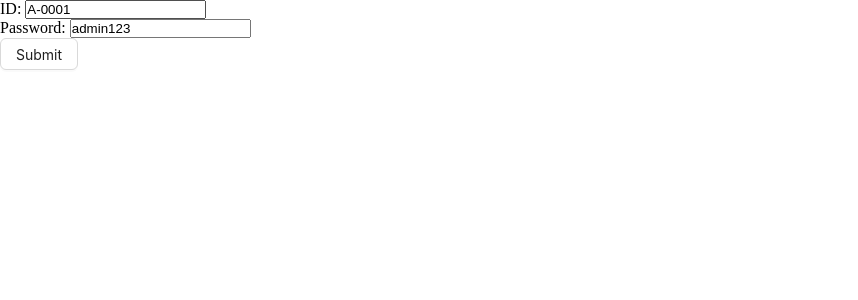
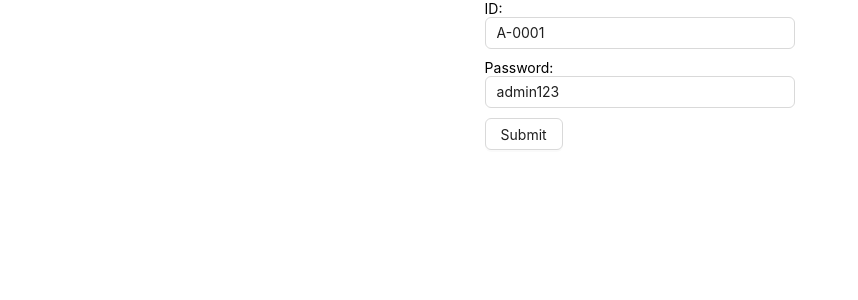
Before and after one commit to easakibahmad/university, a React (Vite) app: page /login in a window 1280 px wide. Shown: the top 300 px of the page, without its empty margins (0-858 px from the left). Built offline with nearby package versions, Linux system fonts and the light colour scheme.

Commit message:
authentication part done

```diff
--- /dev/null
+++ b/src/components/form/UForm.tsx
@@ -0,0 +1,31 @@
+import { ReactNode } from "react";
+import {
+  FieldValues,
+  FormProvider,
+  SubmitHandler,
+  useForm,
+} from "react-hook-form";
+
+type TFormConfig = {
+  defaultValues?: Record<string, any>;
+};
+type TFormProps = {
+  onSubmit: SubmitHandler<FieldValues>;
+  children: ReactNode;
+} & TFormConfig;
+
+const UForm = ({ children, onSubmit, defaultValues }: TFormProps) => {
+  const formDefaultConfig: TFormConfig = {};
+
+  if (defaultValues) {
+    formDefaultConfig["defaultValues"] = defaultValues;
+  }
+  const methods = useForm(formDefaultConfig);
+  return (
+    <FormProvider {...methods}>
+      <form onSubmit={methods.handleSubmit(onSubmit)}>{children}</form>
+    </FormProvider>
+  );
+};
+
+export default UForm;
--- /dev/null
+++ b/src/components/form/UInput.tsx
@@ -0,0 +1,29 @@
+import { Input } from "antd";
+import { Controller } from "react-hook-form";
+
+type TFormInputProps = {
+  type: string;
+  name: string;
+  label?: string;
+};
+const UInput = ({ type, name, label }: TFormInputProps) => {
+  //   const { register } = useFormContext();
+  return (
+    <>
+      {label && label}
+      <Controller
+        name={name}
+        render={({ field }) => (
+          <Input
+            style={{ marginBottom: "10px" }}
+            {...field}
+            type={type}
+            id={name}
+          />
+        )}
+      />
+    </>
+  );
+};
+
+export default UInput;
--- a/src/pages/Login.tsx
+++ b/src/pages/Login.tsx
@@ -1,4 +1,4 @@
-import { Button } from "antd";
+import { Button, Row } from "antd";
 import { FieldValues, useForm } from "react-hook-form";
 import { useLoginMutation } from "../redux/features/auth/authApi";
 import { useDispatch } from "react-redux";
@@ -6,22 +6,28 @@ import { TUser, setUser } from "../redux/features/auth/authSlice";
 import { verifyToken } from "../utils/verifyToken";
 import { useNavigate } from "react-router-dom";
 import { toast } from "sonner";
+import UForm from "../components/form/UForm";
+import UInput from "../components/form/UInput";
 
 const Login = () => {
   const dispatch = useDispatch();
   const navigate = useNavigate();
-  const { register, handleSubmit } = useForm({
-    defaultValues: {
-      id: "A-0001",
-      password: "admin123",
-    },
-  });
+  // const { register, handleSubmit } = useForm({
+  //   defaultValues: {
+  //     id: "A-0001",
+  //     password: "admin123",
+  //   },
+  // });
   const [login] = useLoginMutation();
 
   // console.log(error, data);
 
+  const defaultValues: { id: string; password: string } = {
+    id: "A-0001",
+    password: "admin123",
+  };
   const onSubmit = async (data: FieldValues) => {
-    // console.log(data);
+    console.log(data);
     const toastId = toast.loading("Logging in...");
     try {
       const userInfo = {
@@ -40,17 +46,17 @@ const Login = () => {
     }
   };
   return (
-    <form onSubmit={handleSubmit(onSubmit)}>
-      <div>
-        <label htmlFor="id">ID: </label>
-        <input type="text" id="id" {...register("id")} />
-      </div>
-      <div>
-        <label htmlFor="password">Password: </label>
-        <input type="text" id="password" {...register("password")} />
-      </div>
-      <Button htmlType="submit">Submit</Button>
-    </form>
+    <Row justify="center" align="middle">
+      <UForm onSubmit={onSubmit} defaultValues={defaultValues}>
+        <div>
+          <UInput type="text" name="id" label="ID:"></UInput>
+        </div>
+        <div>
+          <UInput type="text" name="password" label="Password:"></UInput>
+        </div>
+        <Button htmlType="submit">Submit</Button>
+      </UForm>
+    </Row>
   );
 };
 
--- a/src/redux/api/baseApi.ts
+++ b/src/redux/api/baseApi.ts
@@ -1,6 +1,12 @@
-import { createApi, fetchBaseQuery } from "@reduxjs/toolkit/query/react";
+import {
+  BaseQueryApi,
+  BaseQueryFn,
+  DefinitionType,
+  FetchArgs,
+  createApi,
+  fetchBaseQuery,
+} from "@reduxjs/toolkit/query/react";
 import { RootState } from "../features/store";
-import { appendErrors } from "react-hook-form";
 import { logout, setUser } from "../features/auth/authSlice";
 
 const baseQuery = fetchBaseQuery({
@@ -15,7 +21,11 @@ const baseQuery = fetchBaseQuery({
   },
 });
 
-const baseQueryWithRefreshToken = async (args, api, extraOptions) => {
+const baseQueryWithRefreshToken: BaseQueryFn<
+  FetchArgs,
+  BaseQueryApi,
+  DefinitionType
+> = async (args, api, extraOptions): Promise<any> => {
   const { signal, ...baseQueryArgs } = args;
 
   // Call baseQuery with the modified arguments
```
Also changed, not shown: .eslintrc.cjs.
